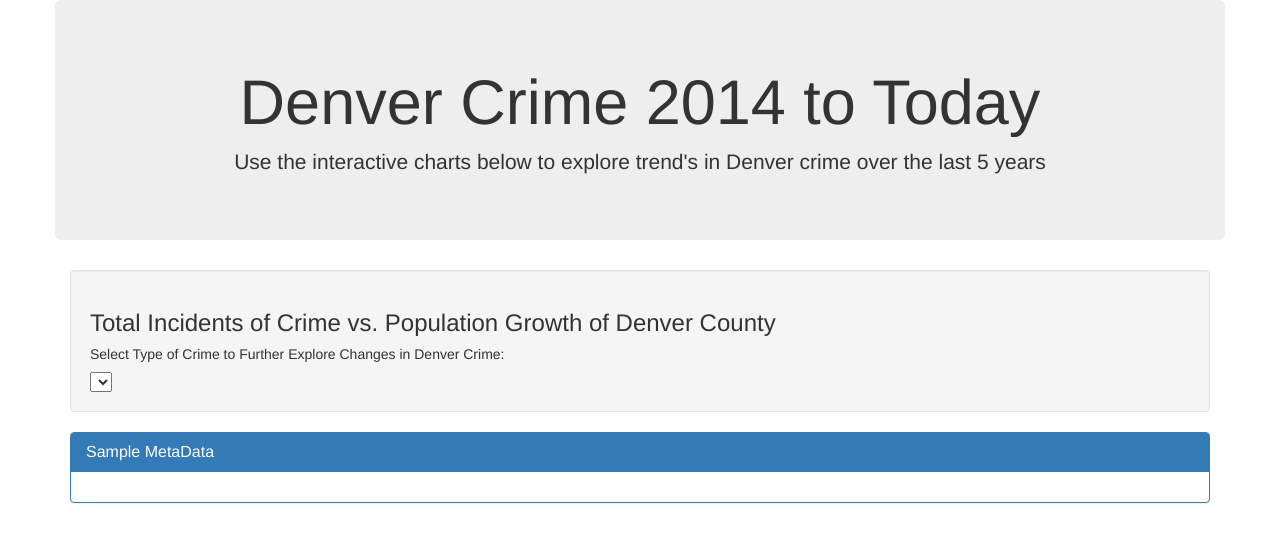
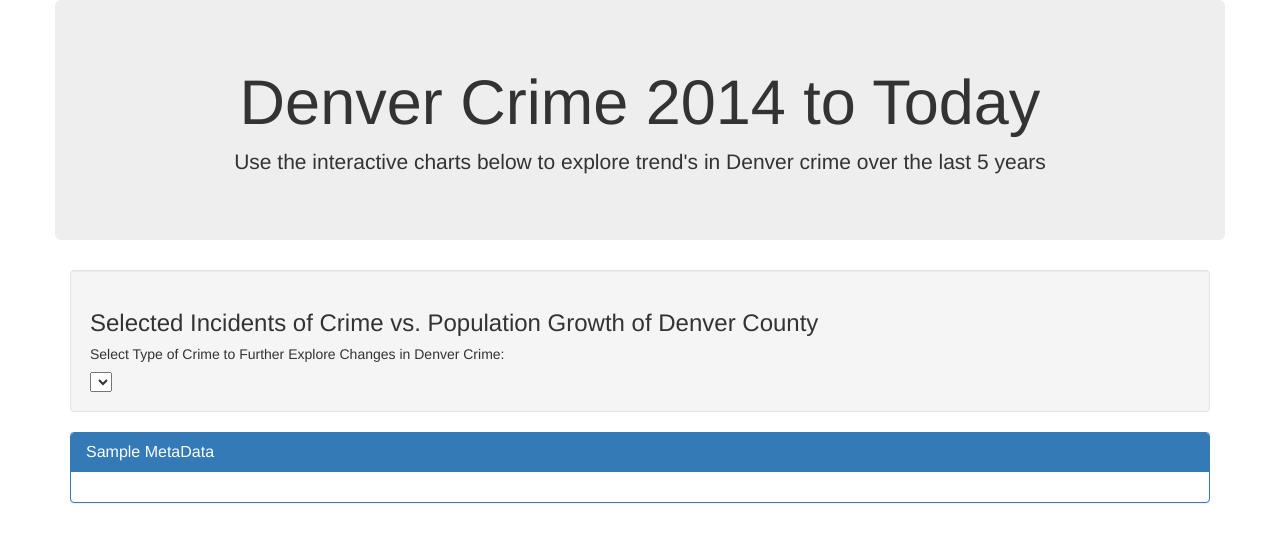
Before and after one commit to jamesblee86/D_City-Criminals, a Flask app: page / in a window 1280 px wide. Shown: the top 535 px of the page. Run offline with Flask 2, Linux system fonts and the light colour scheme; lists and menus that the app fills with data are empty; parts of the project's set-up code (start-up, migrations or seed data) failed here and were passed over; some libraries are stand-ins or nearby versions.

Commit message:
Updated html

```diff
--- a/templates/index.html
+++ b/templates/index.html
@@ -21,7 +21,7 @@
     <div class="row">
       <div class="col-md-12">
         <div class="well">
-          <h3>Total Incidents of Crime vs. Population Growth of Denver County</h3>
+          <h3>Selected Incidents of Crime vs. Population Growth of Denver County</h3>
           <h5>Select Type of Crime to Further Explore Changes in Denver Crime:</h5>
           <select id="selDataset" onchange="optionChanged(this.value)"></select>
         </div>
@@ -95,7 +95,6 @@
   <!-- <script src="https://cdn.plot.ly/plotly-1.31.2.min.js"></script> -->
   <script src="https://cdnjs.cloudflare.com/ajax/libs/d3/5.5.0/d3.js"></script>
   <script src="https://cdn.plot.ly/plotly-latest.min.js"></script>
-  <script src="{{ url_for('static', filename='js/bonus.js') }}"></script>
   <script src="{{ url_for('static', filename='js/app.js') }}"></script>
 
 </body>
```
